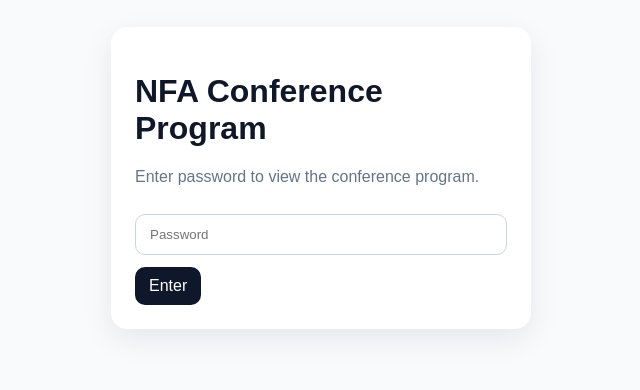
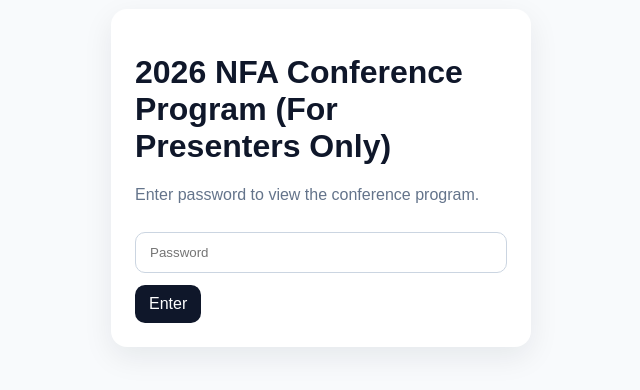
Before and after one commit to ttkitamura/nfa-conference-program1, a plain HTML site: page index.html in a window 1280 px wide. Shown: the part 222-612 px from the top of the page, without its empty margins (319-959 px from the left). Drawn offline with Linux system fonts and the light colour scheme.

Commit message:
Add files via upload

```diff
--- a/index.html
+++ b/index.html
@@ -3,7 +3,7 @@
 <head>
   <meta charset="UTF-8" />
   <meta name="viewport" content="width=device-width, initial-scale=1.0" />
-  <title>NFA Conference Program</title>
+  <title>2026 NFA Conference Program (For Presenters Only)</title>
   <meta name="theme-color" content="#0f172a" />
   <link rel="manifest" href="manifest.json" />
   <link rel="stylesheet" href="style.css" />
@@ -11,7 +11,7 @@
 <body>
   <div id="loginView" class="center-screen">
     <div class="login-card">
-      <h1>NFA Conference Program</h1>
+      <h1>2026 NFA Conference Program (For Presenters Only)</h1>
       <p class="muted">Enter password to view the conference program.</p>
       <input id="passwordInput" type="password" placeholder="Password" />
       <button id="loginBtn">Enter</button>
```
